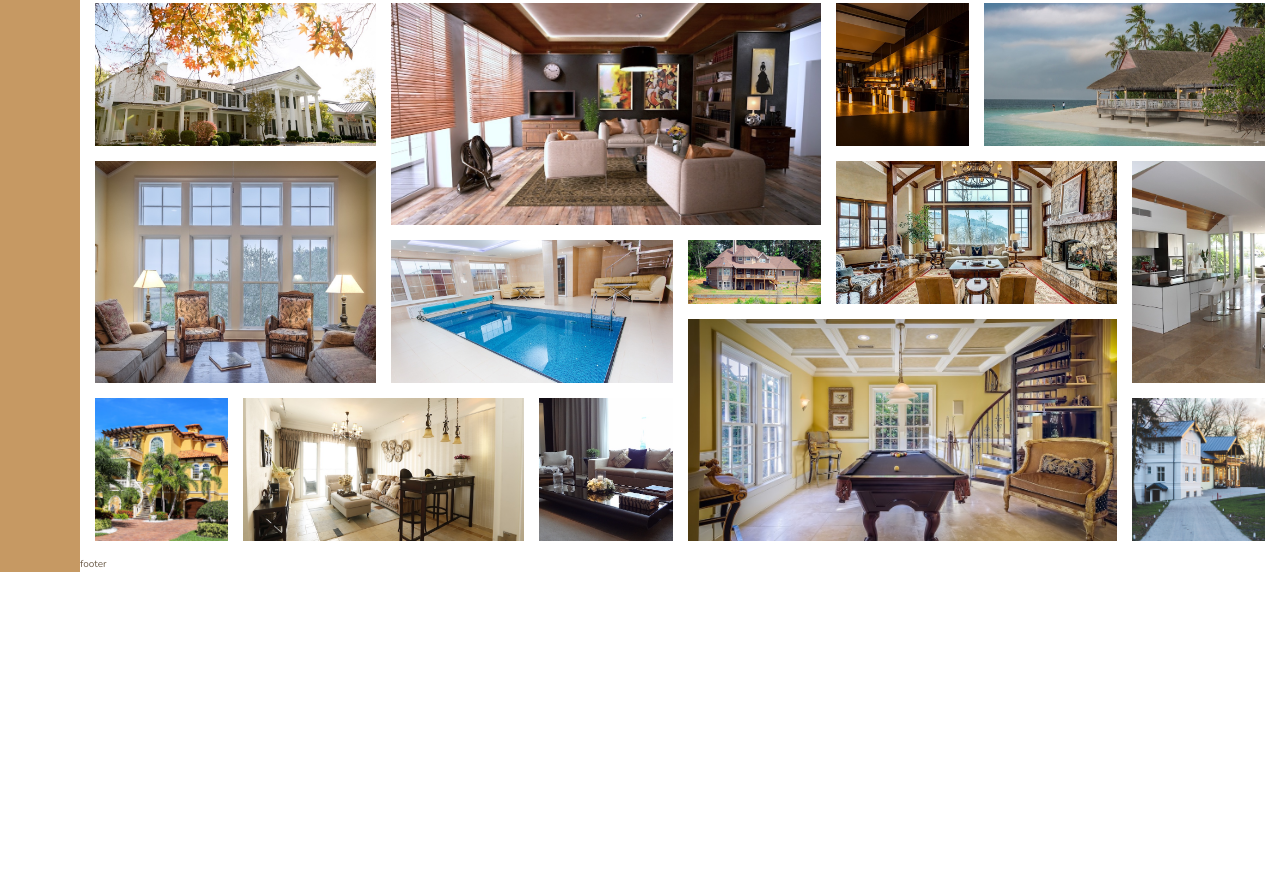
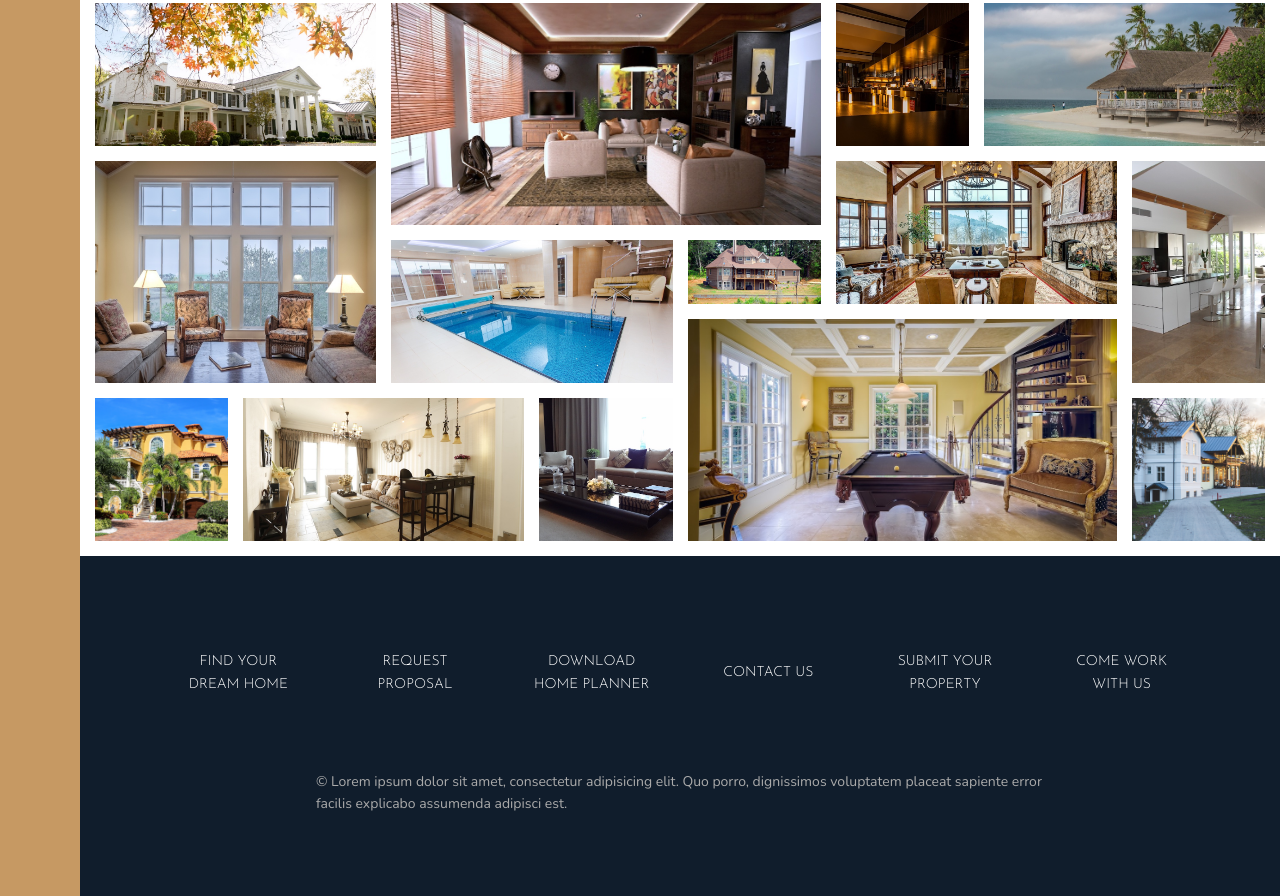
Before and after one commit to Nahom77/nexter, a website: page index.html in a window 1280 px wide. Shown: the part 3084-3980 px from the top of the page. Before the commit the page ends 3656 px from the top, so only its background shows below. Drawn offline with nearby package versions, Linux system fonts and the light colour scheme.

Commit message:
feat: footer

```diff
--- a/index.html
+++ b/index.html
@@ -345,6 +345,30 @@
       </figure>
     </section>
 
-    <footer class="footer">footer</footer>
+    <footer class="footer">
+      <ul class="nav">
+        <li class="nav__item">
+          <a href="#" class="nav__link">Find your dream home</a>
+        </li>
+        <li class="nav__item">
+          <a href="#" class="nav__link">Request proposal</a>
+        </li>
+        <li class="nav__item">
+          <a href="#" class="nav__link">Download home planner</a>
+        </li>
+        <li class="nav__item"><a href="#" class="nav__link">Contact us</a></li>
+        <li class="nav__item">
+          <a href="#" class="nav__link">Submit your property</a>
+        </li>
+        <li class="nav__item">
+          <a href="#" class="nav__link">Come work with us</a>
+        </li>
+      </ul>
+      <p class="copyright">
+        &copy; Lorem ipsum dolor sit amet, consectetur adipisicing elit. Quo
+        porro, dignissimos voluptatem placeat sapiente error facilis explicabo
+        assumenda adipisci est.
+      </p>
+    </footer>
   </body>
 </html>
--- a/sass/_footer.scss
+++ b/sass/_footer.scss
@@ -0,0 +1,41 @@
+.footer {
+  background-color: $color-secondary;
+  grid-column: full-start / full-end;
+  padding: 8rem;
+}
+
+.nav {
+  list-style: none;
+  display: grid;
+  grid-template-columns: repeat(auto-fit, minmax(15rem, 1fr));
+  gap: 2rem;
+  align-items: center;
+
+  &__link:link,
+  &__link:visited {
+    font-size: 1.4rem;
+    color: #fff;
+    text-decoration: none;
+    font-family: $font-display;
+    text-transform: uppercase;
+    text-align: center;
+    padding: 1.5rem;
+    display: block;
+    transition: all 0.2s;
+  }
+
+  &__link:hover,
+  &__link:active {
+    background-color: rgba($color: #fff, $alpha: 0.05);
+    transform: translateY(-3px);
+  }
+}
+
+.copyright {
+  font-size: 1.4rem;
+  color: $color-grey-light-2;
+  margin-top: 6rem;
+  margin-right: auto;
+  margin-left: auto;
+  width: 70%;
+}
```
Also changed, not shown: css/style.css.
